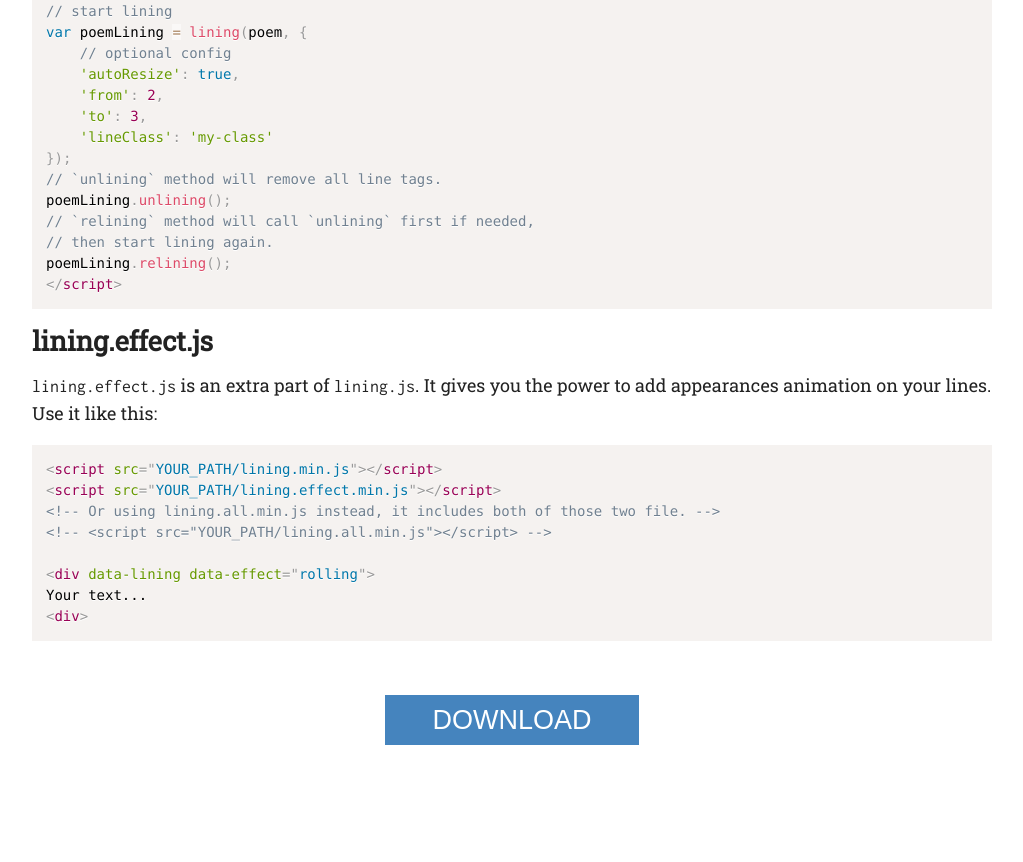
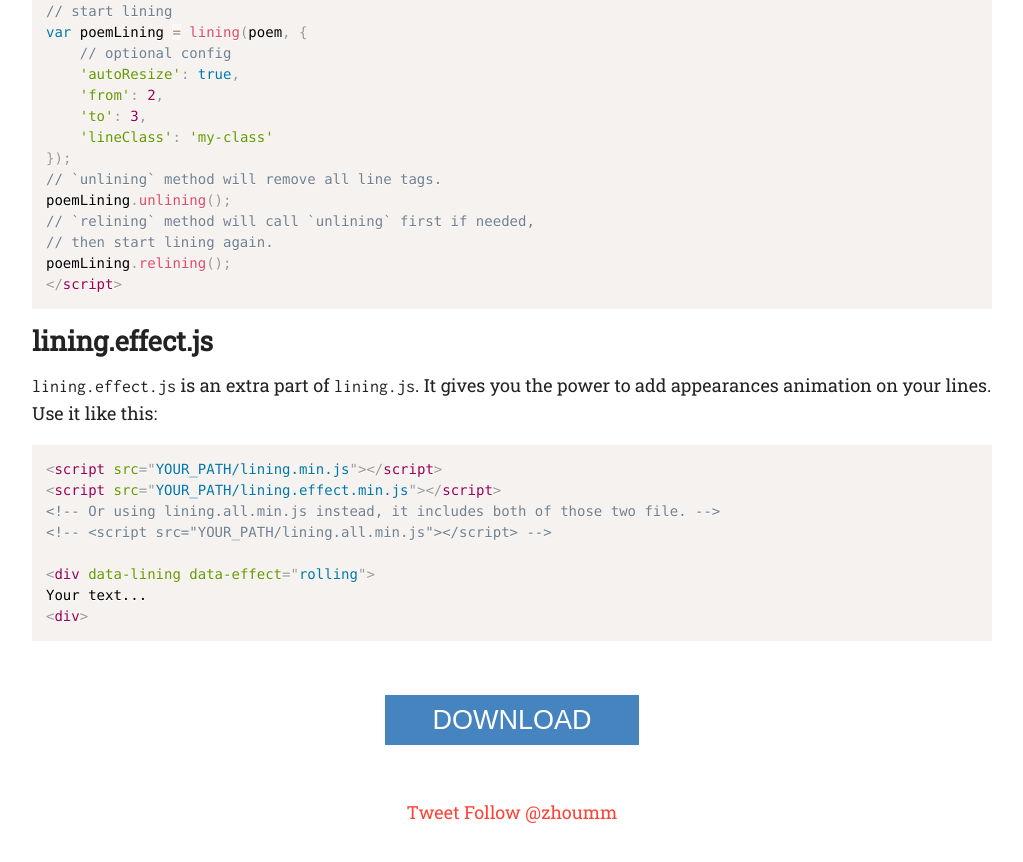
Before and after one commit to zmmbreeze/lining.js, a website: page index.html in a window 1280 px wide. Shown: the part 6357-7219 px from the top of the page, without its empty margins (128-1151 px from the left). Drawn offline with Linux system fonts and the light colour scheme; a web font is replaced by a local one.

Commit message:
Fixed typo; Added twitter button;

```diff
--- a/assets/index.css
+++ b/assets/index.css
@@ -437,6 +437,12 @@ a.download:hover {
     text-decoration: none;
 }
 
+/* share-info */
+.main .share-info {
+    margin: 0 0 6em 0;
+    text-align: center;
+}
+
 /**
  * select style
  * Copy from http://cssdeck.com/labs/styling-select-box-with-css3
--- a/index.html
+++ b/index.html
@@ -4,7 +4,7 @@
     <meta charset="UTF-8">
     <title>Lining.js</title>
     <meta name="Keywords" content="lining.js,typography,line,javascript,css">
-    <meta name="Description" content="A easy to use javascript plugin offers you complete DOWN-TO-THE-LINE control for radical web typography.">
+    <meta name="Description" content="An easy to use javascript plugin offers you complete DOWN-TO-THE-LINE control for radical web typography.">
     <link href='http://fonts.googleapis.com/css?family=Roboto+Slab|Calligraffitti|Inconsolata|Dancing+Script|Handlee|Allerta+Stencil' rel='stylesheet' type='text/css'>
     <link rel="stylesheet" href="assets/normalize.css" />
     <link rel="stylesheet" href="assets/index.css" />
@@ -312,6 +312,12 @@ Your text...
 &lt;div&gt;</code></pre>
 
         <a href="https://github.com/zmmbreeze/lining.js/releases" target="_blank" class="download">DOWNLOAD</a>
+        <p class="share-info">
+            <a href="https://twitter.com/share" class="twitter-share-button" data-text="An easy to use javascript plugin offers you complete DOWN-TO-THE-LINE control for radical web typography." data-size="large" data-hashtags="lining.js">Tweet</a>
+            <script>!function(d,s,id){var js,fjs=d.getElementsByTagName(s)[0],p=/^http:/.test(d.location)?'http':'https';if(!d.getElementById(id)){js=d.createElement(s);js.id=id;js.src=p+'://platform.twitter.com/widgets.js';fjs.parentNode.insertBefore(js,fjs);}}(document, 'script', 'twitter-wjs');</script>
+            <a href="https://twitter.com/zhoumm" class="twitter-follow-button" data-show-count="false" data-size="large">Follow @zhoumm</a>
+            <script>!function(d,s,id){var js,fjs=d.getElementsByTagName(s)[0],p=/^http:/.test(d.location)?'http':'https';if(!d.getElementById(id)){js=d.createElement(s);js.id=id;js.src=p+'://platform.twitter.com/widgets.js';fjs.parentNode.insertBefore(js,fjs);}}(document, 'script', 'twitter-wjs');</script>
+        </p>
     </div>
 </div>
 
```
Also changed, not shown: README.md.
